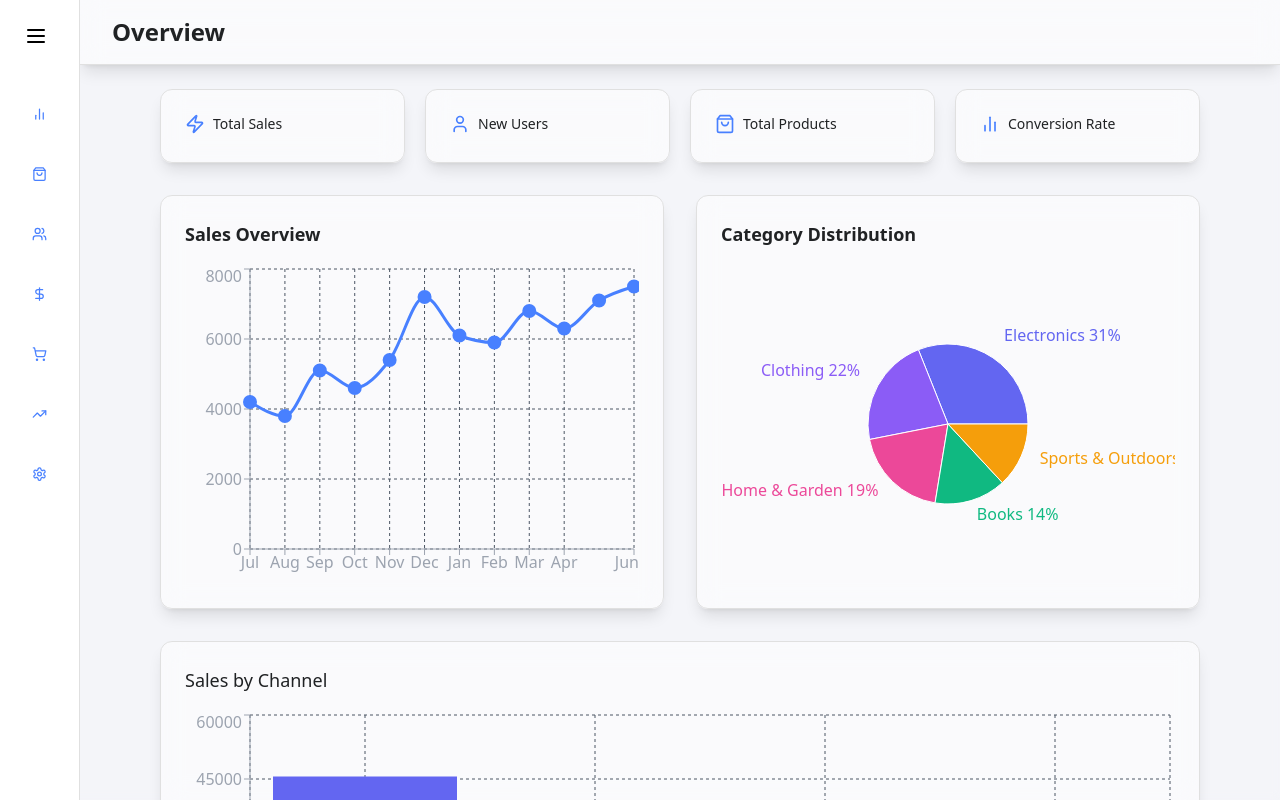
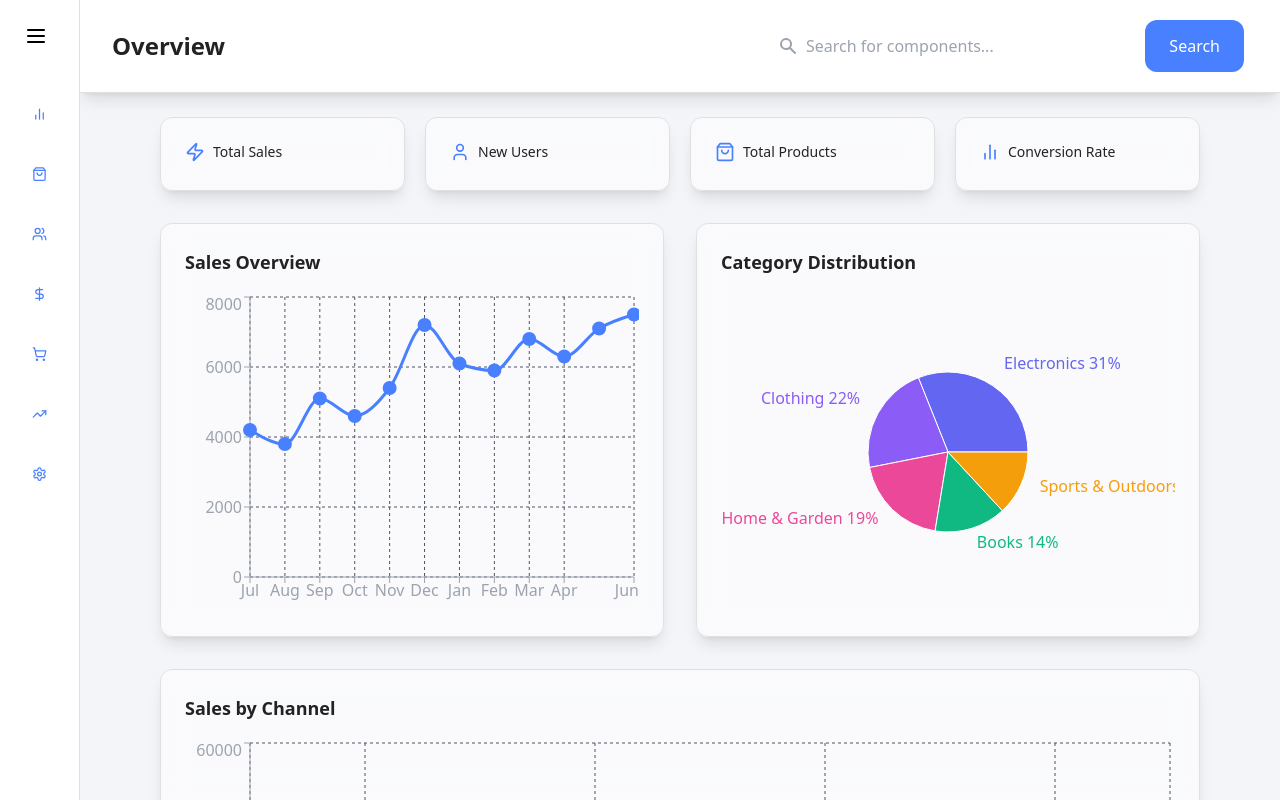
Before and after one commit to mazherx/Admin-Dashboard, a React (Vite) app: page / in a window 1280 px wide. Built offline with nearby package versions, Linux system fonts and the light colour scheme.

Commit message:
12-oct changes

```diff
--- a/src/componets/Common/Header.jsx
+++ b/src/componets/Common/Header.jsx
@@ -1,16 +1,44 @@
-import React from 'react'
+import React from 'react';
 
 const Header = ({ title }) => {
   return (
-    <header
-        className='bg-white bg-opacity-50 backdrop-blur-md shadow-lg border-b border-border-color'
-        >
-        <div className='max-w-7xl mx-auto py-4 px-4 sm:px-6 lg:px-8'>
-            <h1 className='text-2xl font-semibold text-custom-gray'>{title}</h1>
+    <header className='bg-white backdrop-blur-md shadow-lg border-b border-border-color'>
+      <div className='max-w-7xl mx-auto py-4 px-4 sm:px-6 lg:px-8 flex justify-between items-center'>
+        {/* Title */}
+        <h1 className='text-2xl text-custom-gray font-extrabold'>
+          {title}
+        </h1>
+
+        {/* Search Bar - Hidden on small screens */}
+        <div className="relative w-[300px] md:w-[480px] bg-white rounded-2xl p-1.5 transition-all duration-150 ease-in-out hover:scale-105 hover:shadow-lg hidden md:block">
+          <div className="absolute inset-y-0 left-0 pl-2.5 flex items-center pointer-events-none">
+            <svg
+              className="h-5 w-5 text-gray-400"
+              xmlns="http://www.w3.org/2000/svg"
+              viewBox="0 0 20 20"
+              fill="currentColor"
+            >
+              <path
+                fillRule="evenodd"
+                d="M8 4a4 4 0 100 8 4 4 0 000-8zM2 8a6 6 0 1110.89 3.476l4.817 4.817a1 1 0 01-1.414 1.414l-4.816-4.816A6 6 0 012 8z"
+                clipRule="evenodd"
+              ></path>
+            </svg>
+          </div>
+          <input
+            type="text"
+            className="w-full pl-8 pr-24 py-3 text-base text-gray-700 bg-transparent rounded-lg focus:outline-none"
+            placeholder="Search for components..."
+          />
+          <button
+            className="absolute right-1 top-1 bottom-1 px-6 bg-[#4880FF] text-white font-medium rounded-xl focus:outline-none focus:ring-2 focus:ring-offset-2 focus:ring-[#4880FF]"
+          >
+            Search
+          </button>
         </div>
-
+      </div>
     </header>
-  )
+  );
 }
 
-export default Header
+export default Header;
--- a/src/componets/analytics/RevenueChart.jsx
+++ b/src/componets/analytics/RevenueChart.jsx
@@ -36,7 +36,7 @@ const RevenueChart = ({
       transition={{ delay: 0.2 }}
     >
       <div className='flex justify-between items-center mb-6'>
-        <h2 className='text-xl font-semibold text-custom-gray'>
+        <h2 className='text-xl font-bold text-custom-gray'>
           Revenue vs Target
         </h2>
         <select
--- a/src/componets/orders/DailyOrders.jsx
+++ b/src/componets/orders/DailyOrders.jsx
@@ -19,7 +19,7 @@ const DailyOrders = () => {
 			animate={{ opacity: 1, y: 0 }}
 			transition={{ delay: 0.2 }}
 		>
-			<h2 className='text-xl font-semibold text-custom-gray mb-4'>Daily Orders</h2>
+			<h2 className='text-xl font-bold text-custom-gray mb-4'>Daily Orders</h2>
 
 			<div style={{ width: "100%", height: 300 }}>
 				<ResponsiveContainer>
--- a/src/componets/overview/CategroyChannelChart.jsx
+++ b/src/componets/overview/CategroyChannelChart.jsx
@@ -18,7 +18,7 @@ const SalesChannelChart = () => {
 			animate={{ opacity: 1, y: 0 }}
 			transition={{ delay: 0.4 }}
 		>
-			<h2 className='text-lg font-medium mb-4 text-custom-gray'>Sales by Channel</h2>
+			<h2 className='text-lg font-bold mb-4 text-custom-gray'>Sales by Channel</h2>
 
 			<div className='h-80'>
 				<ResponsiveContainer>
```
